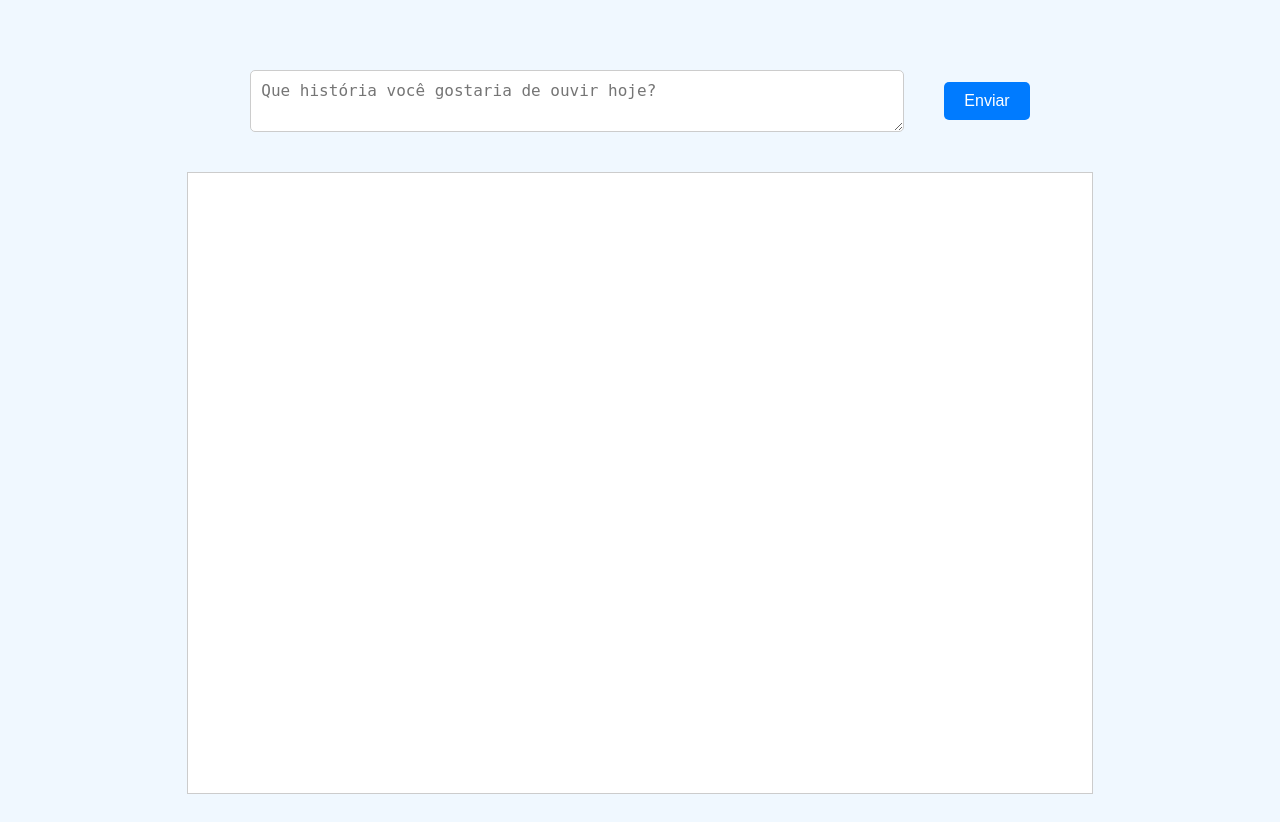
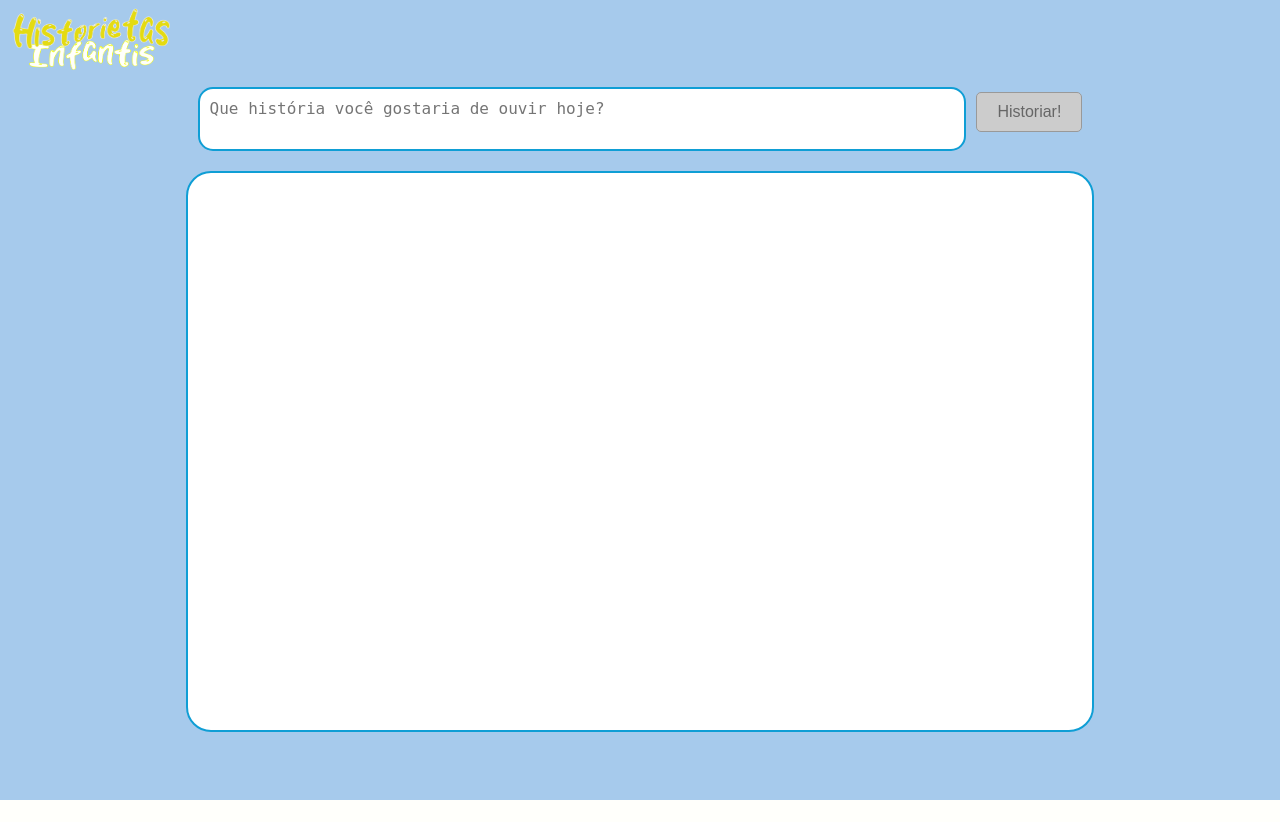
Before and after one commit to AmandaRigaud/TAIC_AV3, a Flask app: page / in a window 1280 px wide. After the commit the page ends 800 px from the top, so only its background shows below. Run offline with Flask 3, Linux system fonts and the light colour scheme; parts of the project's set-up code (start-up, migrations or seed data) failed here and were passed over.

Commit message:
Adjusting logo position

```diff
--- a/src/templates/index.html
+++ b/src/templates/index.html
@@ -2,54 +2,93 @@
 <html lang="pt-BR">
 <head>
     <meta charset="UTF-8">
-    <title>Histórias para Crianças</title>
+    <title>Historietas Infantis</title>
     <style>
         body {
             font-family: Arial, sans-serif;
-            background-color: #f0f8ff;
+            background-color: #A6CAEC;
             text-align: center;
         }
+
         .container {
-            margin-top: 50px;
             display: flex;
             flex-direction: column;
             align-items: center;
             text-align: center;
+            height: 85vh;
+            justify-content: center;
         }
+
         .story {
             margin: 20px;
-            border: 1px solid #ccc;
+            border: 2px solid #0F9ED5;
+            border-radius: 25px;
             padding: 10px;
             background-color: #fff;
             display: inline-block;
             width: 70%;
-            height: 600px;
+            height: 100%;
+            overflow-y: auto;
+            scrollbar-width: thin;
+            scrollbar-color: #888 #f1f1;
         }
+
+        .inputArea {
+            border: 2px solid #0F9ED5;
+            border-radius: 15px;
+            background-color: #fff;
+            resize: none;
+            scrollbar-width: thin; /* Firefox */
+            scrollbar-color: #888 #f1f1;
+            width: 100%;
+            height: 40px;
+            padding: 10px;
+            font-size: 16px;
+            margin-top: 15px;
+        }
+
         .story img {
             max-width: 100%;
             height: auto;
+            padding-top: 2%;
         }
+
+        .story audio {
+            width: 100%;
+            margin-top: 10px;
+            padding-top: 2%;
+        }
+
         .input-container {
             display: flex;
             align-items: center;
-            justify-content: center;
-            width: 100%;
-            gap: 40px;
+            justify-content: space-between;
+            width: 70%;
+            gap: 10px;
         }
-        .story audio {
-            width: 100%;
-            margin-top: 10px;
+
+        .inputArea::-webkit-scrollbar #story::-webkit-scrollbar-button{
+            width: 8px; /* Largura da barra de rolagem */
         }
-        textarea {
-            width: 50%;
-            height: 40px;
-            padding: 10px;
-            font-size: 16px;
-            margin-top: 20px;
-            margin-bottom: 20px;
-            border-radius: 5px;
-            border: 1px solid #ccc;
+
+        .inputArea::-webkit-scrollbar-track #story::-webkit-scrollbar-button{
+            background: #f1f10000; /* Cor do fundo da barra de rolagem */
         }
+
+        .inputArea::-webkit-scrollbar-thumb #story::-webkit-scrollbar-button{
+            background-color: #888; /* Cor da barra de rolagem */
+            border-radius: 10px; /* Bordas arredondadas */
+            border: 2px solid rgba(255, 17, 255, 0); /* Espaço ao redor da barra de rolagem */
+        }
+
+        .inputArea::-webkit-scrollbar-thumb:hover #story::-webkit-scrollbar-button{
+            background: #555; /* Cor ao passar o mouse */
+        }
+
+        .inputArea::-webkit-scrollbar-button #story::-webkit-scrollbar-button{
+            display: none; /* Remove os botões de incremento */
+        }
+
         button {
             padding: 10px 20px;
             font-size: 16px;
@@ -59,19 +98,56 @@
             border-radius: 5px;
             cursor: pointer;
         }
+
         button:hover {
             background-color: #0056b3;
         }
+
+        button:disabled,
+        button[disabled]{
+            border: 1px solid #999999;
+            background-color: #cccccc;
+            color: #666666;
+        }
+
+        header {
+            background: transparent;
+            display: flex;
+            align-items: center;
+            justify-content: space-between;
+            width: 100%;
+        }
+
+        .logo {
+            width: 13vw;
+            height: 8vh;
+        }
+
+        footer {
+            background-image: url("{{ url_for('static', filename='images/grass.png') }}");
+            background-position: center center;
+            background-repeat: repeat-x;
+            background-size: cover;
+            width: 100%;
+            height: 3%;
+        }
+
     </style>
 </head>
 <body>
+    <header class="header">
+        <img src="{{ url_for('static', filename='images/Cabeçalho.png') }}" class="logo"/>
+    </header>
     <div class="container">
         <div class="input-container">
-            <textarea placeholder="Que história você gostaria de ouvir hoje?"></textarea>
-            <button>Enviar</button>
+            <textarea placeholder="Que história você gostaria de ouvir hoje?" type="text" id="userInput" class="inputArea"></textarea>
+            <button id="submitButton" disabled>Historiar!</button>
         </div>
-        <div class="story">
-        </div>
+        <div class="story" id="responseContainer"></div>
     </div>
+    <script src="{{ url_for('static', filename='js/index.js') }}"></script>
+    <footer>
+        <div\></div>
+    </footer>
 </body>
 </html>
```
